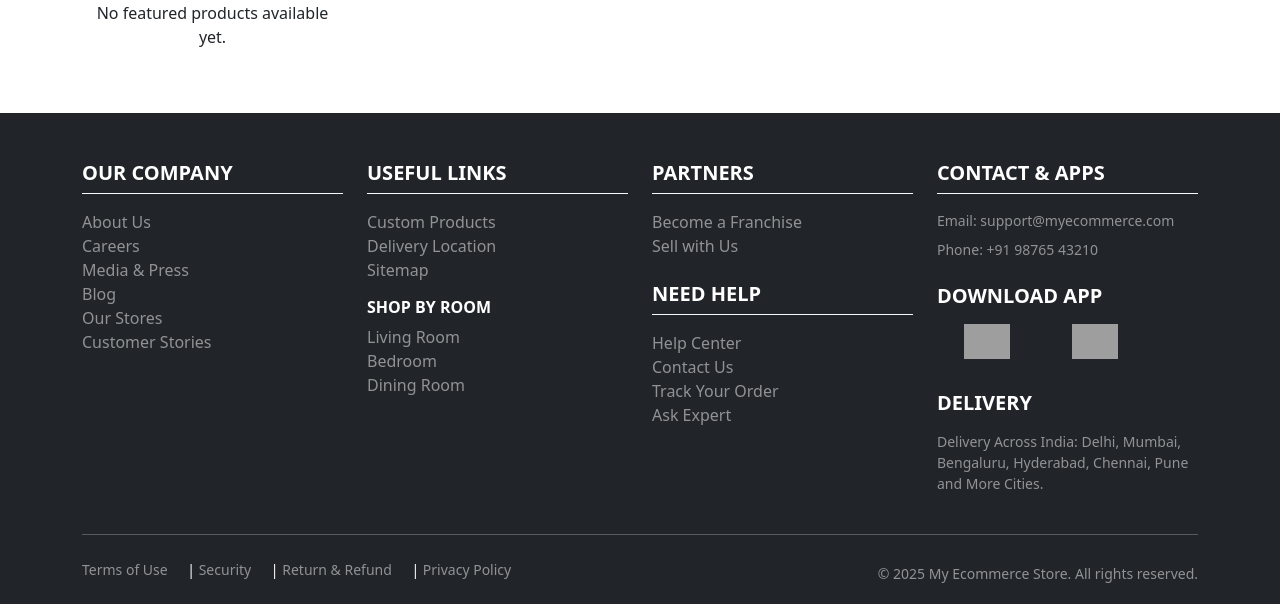
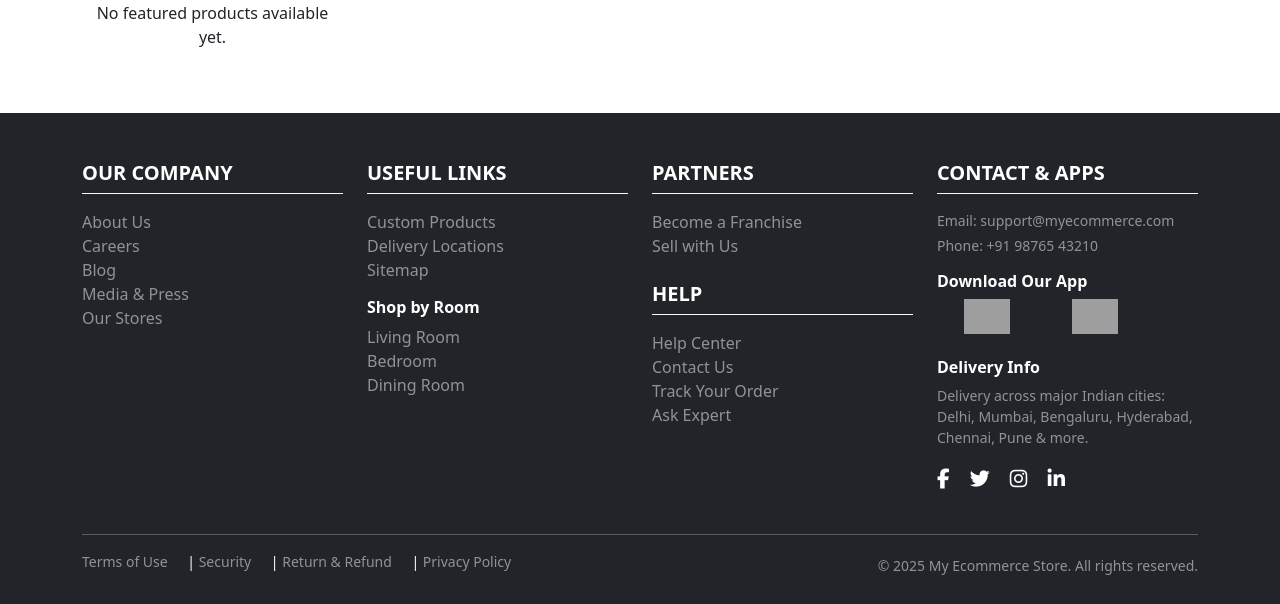
Before and after one commit to simmijai/Ecommerce_Website, a Django app: page / in a window 1280 px wide. Shown: the part 494-1098 px from the top of the page. Run offline with Django 5.2, Linux system fonts and the light colour scheme; data that the repository does not hold is empty; grey boxes are pictures that could not be loaded.

```diff
--- a/home/templates/home/footer.html
+++ b/home/templates/home/footer.html
@@ -1,40 +1,43 @@
 {% load static %}
-<footer class="bg-dark text-white pt-5 pb-3">
+<footer class="bg-dark text-white pt-5 pb-4">
     <div class="container">
         <div class="row">
 
+            <!-- Company Info -->
             <div class="col-lg-3 col-md-6 mb-4">
-                <h5 class="text-uppercase border-bottom border-light pb-2 mb-3 fw-bold">Our Company</h5>
+                <h5 class="text-uppercase fw-bold border-bottom border-light pb-2 mb-3">Our Company</h5>
                 <ul class="list-unstyled">
                     <li><a href="#" class="text-white-50 text-decoration-none">About Us</a></li>
                     <li><a href="#" class="text-white-50 text-decoration-none">Careers</a></li>
+                    <li><a href="#" class="text-white-50 text-decoration-none">Blog</a></li>
                     <li><a href="#" class="text-white-50 text-decoration-none">Media & Press</a></li>
-                    <li><a href="#" class="text-white-50 text-decoration-none">Blog</a></li>
                     <li><a href="#" class="text-white-50 text-decoration-none">Our Stores</a></li>
-                    <li><a href="#" class="text-white-50 text-decoration-none">Customer Stories</a></li>
                 </ul>
             </div>
 
+            <!-- Useful Links -->
             <div class="col-lg-3 col-md-6 mb-4">
-                <h5 class="text-uppercase border-bottom border-light pb-2 mb-3 fw-bold">Useful Links</h5>
+                <h5 class="text-uppercase fw-bold border-bottom border-light pb-2 mb-3">Useful Links</h5>
                 <ul class="list-unstyled">
                     <li><a href="#" class="text-white-50 text-decoration-none">Custom Products</a></li>
-                    <li><a href="#" class="text-white-50 text-decoration-none">Delivery Location</a></li>
+                    <li><a href="#" class="text-white-50 text-decoration-none">Delivery Locations</a></li>
                     <li><a href="#" class="text-white-50 text-decoration-none">Sitemap</a></li>
-                    <li class="mt-3"><h6 class="text-white text-uppercase fw-bold">Shop By Room</h6></li>
+                    <li class="mt-3"><h6 class="text-white fw-bold">Shop by Room</h6></li>
                     <li><a href="#" class="text-white-50 text-decoration-none">Living Room</a></li>
                     <li><a href="#" class="text-white-50 text-decoration-none">Bedroom</a></li>
                     <li><a href="#" class="text-white-50 text-decoration-none">Dining Room</a></li>
                 </ul>
             </div>
 
+            <!-- Partners & Help -->
             <div class="col-lg-3 col-md-6 mb-4">
-                <h5 class="text-uppercase border-bottom border-light pb-2 mb-3 fw-bold">Partners</h5>
+                <h5 class="text-uppercase fw-bold border-bottom border-light pb-2 mb-3">Partners</h5>
                 <ul class="list-unstyled">
                     <li><a href="#" class="text-white-50 text-decoration-none">Become a Franchise</a></li>
                     <li><a href="#" class="text-white-50 text-decoration-none">Sell with Us</a></li>
                 </ul>
-                <h5 class="text-uppercase border-bottom border-light pb-2 mt-4 mb-3 fw-bold">Need Help</h5>
+
+                <h5 class="text-uppercase fw-bold border-bottom border-light pb-2 mt-4 mb-3">Help</h5>
                 <ul class="list-unstyled">
                     <li><a href="#" class="text-white-50 text-decoration-none">Help Center</a></li>
                     <li><a href="#" class="text-white-50 text-decoration-none">Contact Us</a></li>
@@ -43,25 +46,36 @@
                 </ul>
             </div>
 
+            <!-- Contact & Apps -->
             <div class="col-lg-3 col-md-6 mb-4">
-                <h5 class="text-uppercase border-bottom border-light pb-2 mb-3 fw-bold">Contact & Apps</h5>
-                <p class="text-white-50 small mb-2">Email: support@myecommerce.com</p>
-                <p class="text-white-50 small mb-4">Phone: +91 98765 43210</p>
+                <h5 class="text-uppercase fw-bold border-bottom border-light pb-2 mb-3">Contact & Apps</h5>
+                <p class="text-white-50 small mb-1">Email: support@myecommerce.com</p>
+                <p class="text-white-50 small mb-3">Phone: +91 98765 43210</p>
 
-                <h5 class="text-uppercase mb-3 fw-bold">Download App</h5>
-                <div class="d-flex flex-wrap">
-                    <a href="#" class="me-2 mb-2"><img src="{% static 'images/app_store.png' %}" alt="App Store" style="width: 100px; height: 35px; object-fit: contain;"></a>
-                    <a href="#"><img src="{% static 'images/google_play.png' %}" alt="Google Play" style="width: 100px; height: 35px; object-fit: contain;"></a>
+                <h6 class="fw-bold mb-2">Download Our App</h6>
+                <div class="d-flex flex-wrap mb-3">
+                    <a href="#" class="me-2 mb-2">
+                        <img src="{% static 'images/app_store.png' %}" alt="App Store" style="width: 100px; height: 35px; object-fit: contain;">
+                    </a>
+                    <a href="#" class="mb-2">
+                        <img src="{% static 'images/google_play.png' %}" alt="Google Play" style="width: 100px; height: 35px; object-fit: contain;">
+                    </a>
                 </div>
 
-                <h5 class="text-uppercase mt-4 mb-3 fw-bold">Delivery</h5>
-                <p class="text-white-50 small">
-                    Delivery Across India: Delhi, Mumbai, Bengaluru, Hyderabad, Chennai, Pune and More Cities.
-                </p>
+                <h6 class="fw-bold mb-2">Delivery Info</h6>
+                <p class="text-white-50 small">Delivery across major Indian cities: Delhi, Mumbai, Bengaluru, Hyderabad, Chennai, Pune & more.</p>
+
+                <!-- Social Icons -->
+                <div class="mt-3">
+                    <a href="#" class="text-white me-3 fs-5"><i class="fab fa-facebook-f"></i></a>
+                    <a href="#" class="text-white me-3 fs-5"><i class="fab fa-twitter"></i></a>
+                    <a href="#" class="text-white me-3 fs-5"><i class="fab fa-instagram"></i></a>
+                    <a href="#" class="text-white fs-5"><i class="fab fa-linkedin-in"></i></a>
+                </div>
             </div>
         </div>
 
-        <hr class="mt-0 mb-4 bg-secondary">
+        <hr class="bg-secondary">
 
         <div class="row align-items-center small">
             <div class="col-md-7 text-center text-md-start mb-2">
@@ -70,11 +84,8 @@
                 <a href="#" class="text-white-50 me-3 text-decoration-none">Return & Refund</a> |
                 <a href="#" class="text-white-50 text-decoration-none">Privacy Policy</a>
             </div>
-
             <div class="col-md-5 text-center text-md-end">
-                <p class="mb-0 text-white-50">
-                    &copy; 2025 My Ecommerce Store. All rights reserved.
-                </p>
+                <p class="mb-0 text-white-50">&copy; 2025 My Ecommerce Store. All rights reserved.</p>
             </div>
         </div>
     </div>
```
Also changed, not shown: orders/views.py (+3 -4 lines).
